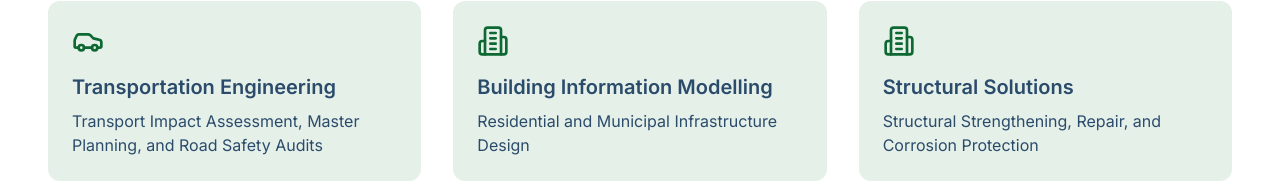
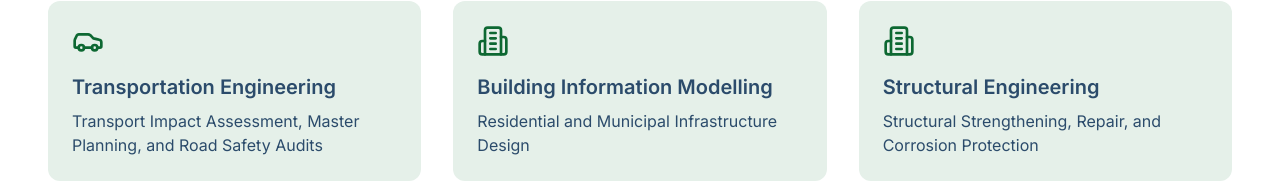
Before and after one commit to Smishh/circular-materials-partnership, a React (Vite) app: page / in a window 1280 px wide. Shown: the part 1315-1497 px from the top of the page. Built offline with nearby package versions, Linux system fonts and the light colour scheme.

Commit message:
Update service title to Structural Engineering
Changed the title "Structural Solutions" to "Structural Engineering" in the services section of the Index page.
[skip gpt_engineer]

```diff
--- a/src/pages/Index.tsx
+++ b/src/pages/Index.tsx
@@ -86,7 +86,7 @@ const Index = () => {
               },
               {
                 icon: <Building2 className="w-8 h-8" />,
-                title: "Structural Solutions",
+                title: "Structural Engineering",
                 description: "Structural Strengthening, Repair, and Corrosion Protection",
               },
             ].map((service, index) => (
```
